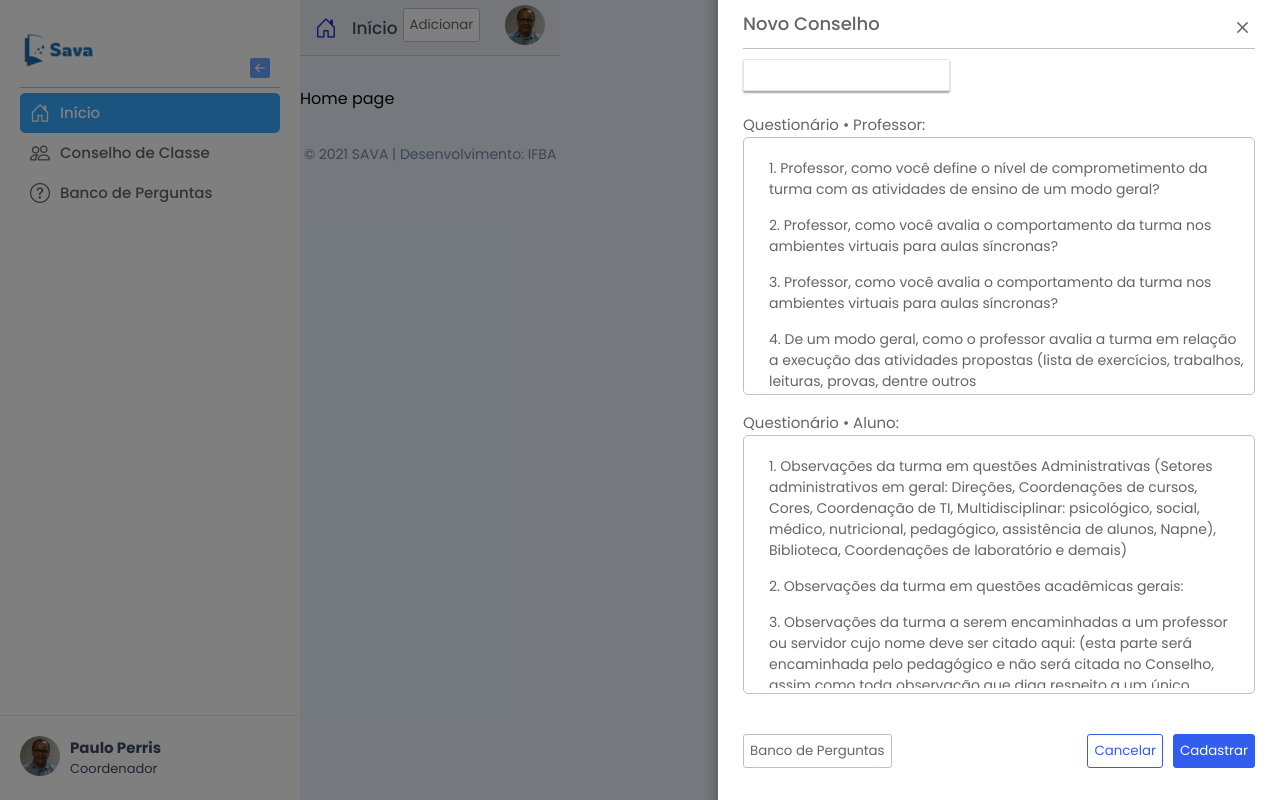
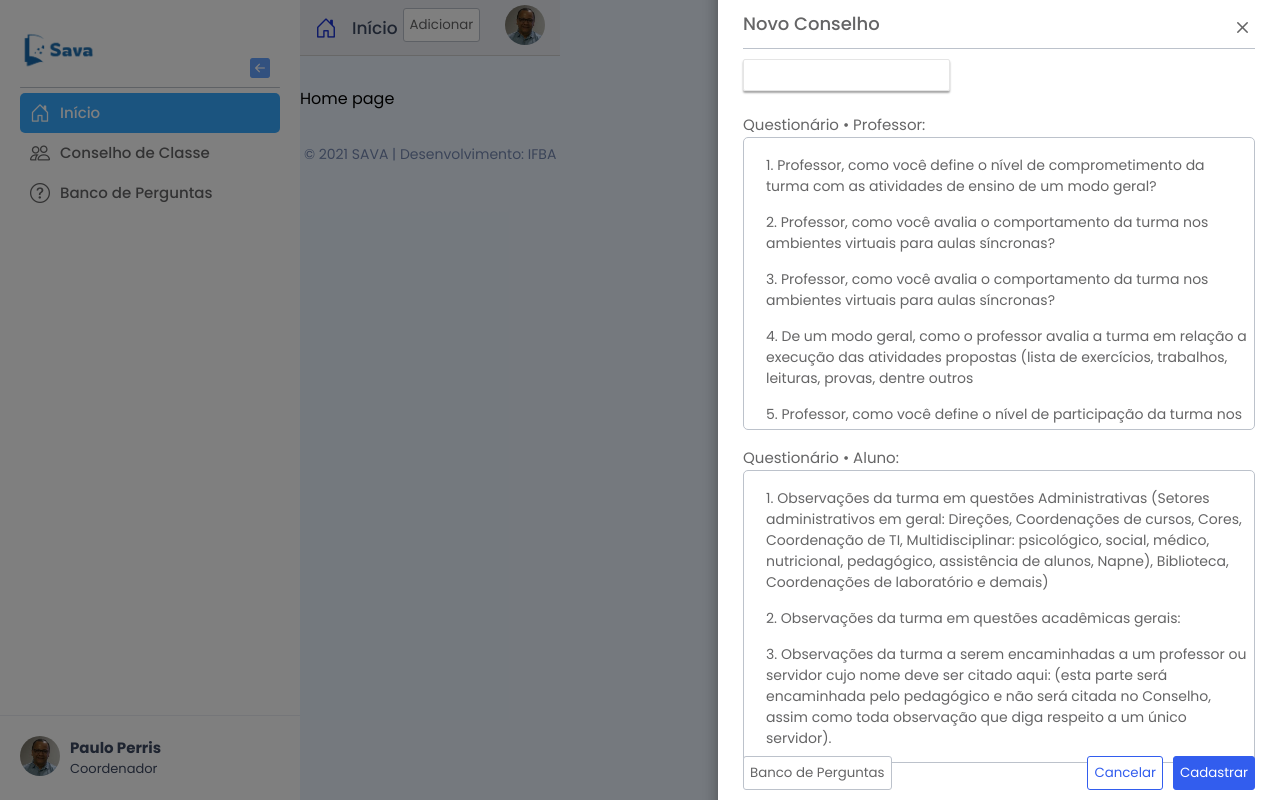
Before and after one commit to jonatasfbastos/sava_front, a React (Create React App) app: page / in a window 1280 px wide. Both pictures are taken after a click on the button "Adicionar". Built offline with nearby package versions, Linux system fonts and the light colour scheme.

Commit message:
SI-46 aaaaaaaaa

```diff
--- a/src/components/modal-class-council/modal-class-council.css
+++ b/src/components/modal-class-council/modal-class-council.css
@@ -49,7 +49,7 @@
 }
 
 .questionnaire-conteiner {
-    height: 77%;
+    height: 80%;
     margin-top: 1%;
     min-height: 75%;
 }
@@ -65,8 +65,9 @@
     border: 1px solid var(--light-gray-2);
     border-radius: 5px;
     margin-bottom: 3%;
-    height: 40%;
-    padding: 5px 10px;
+    height: 45%;
+    min-height: 40%;
+    padding: 2px 7px;
 
     display: flex;
     flex-direction: column;
--- a/src/components/modal-class-council/modal-class-council.jsx
+++ b/src/components/modal-class-council/modal-class-council.jsx
@@ -30,7 +30,7 @@ const ModalClassCouncil = () => {
             <div className="questionnaire-conteiner">
                 <span id="questionnaire">Questionário • Professor:</span>
                 <div className="modal-container-body" >
-                    <div className="questions-container" style={{overflowY: 'scroll', height: '300px'}}>
+                    <div className="questions-container" style={{overflowY: 'scroll', height: '100%'}}>
                         {dataTeacher.map((item, index) => (
                             <QuestionItem
                                 number={item.id}
@@ -42,7 +42,7 @@ const ModalClassCouncil = () => {
                 </div>
                 <span id="questionnaire">Questionário • Aluno:</span>
                 <div className="modal-container-body">
-                    <div className="questions-container" style={{overflowY: 'scroll', height: '300px'}}>
+                    <div className="questions-container" style={{overflowY: 'scroll', height: '100%'}}>
                         {dataStudent.map((item, index) => (
                             <QuestionItem
                                 number={item.id}
```
